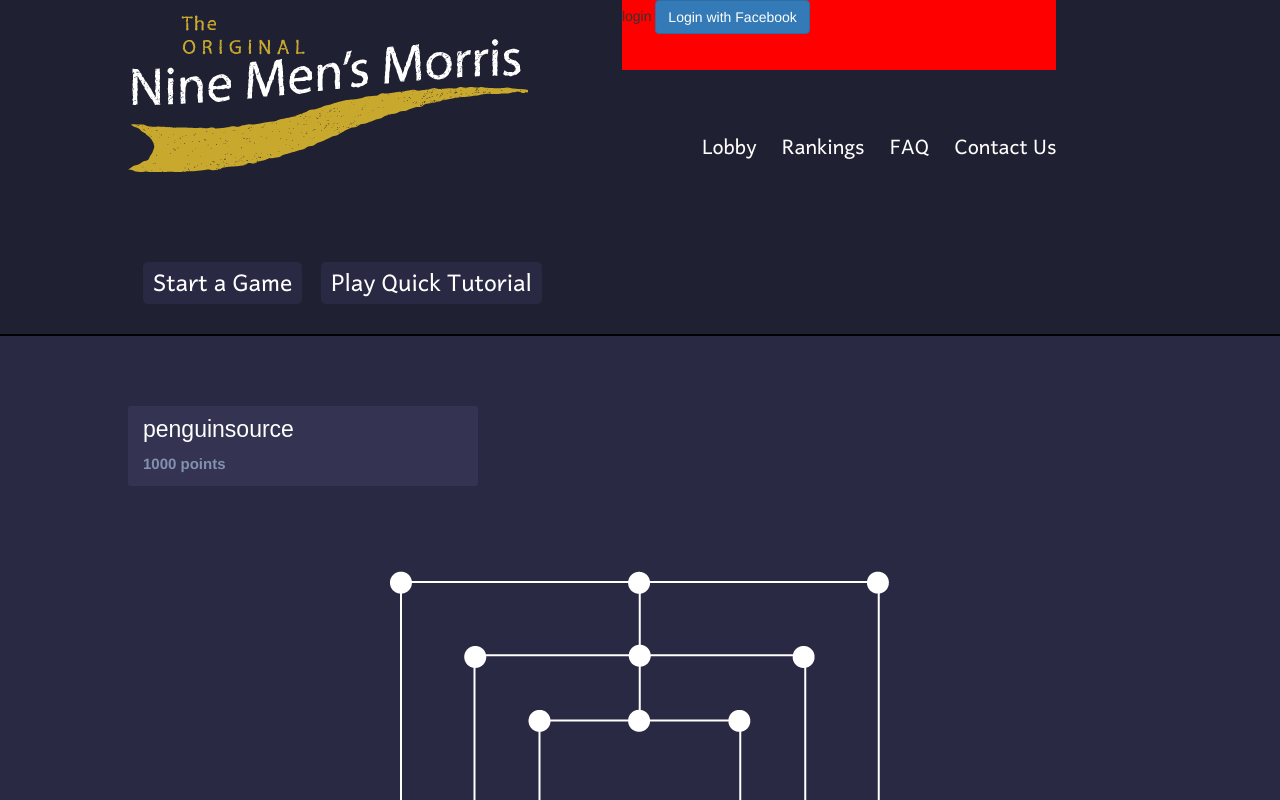
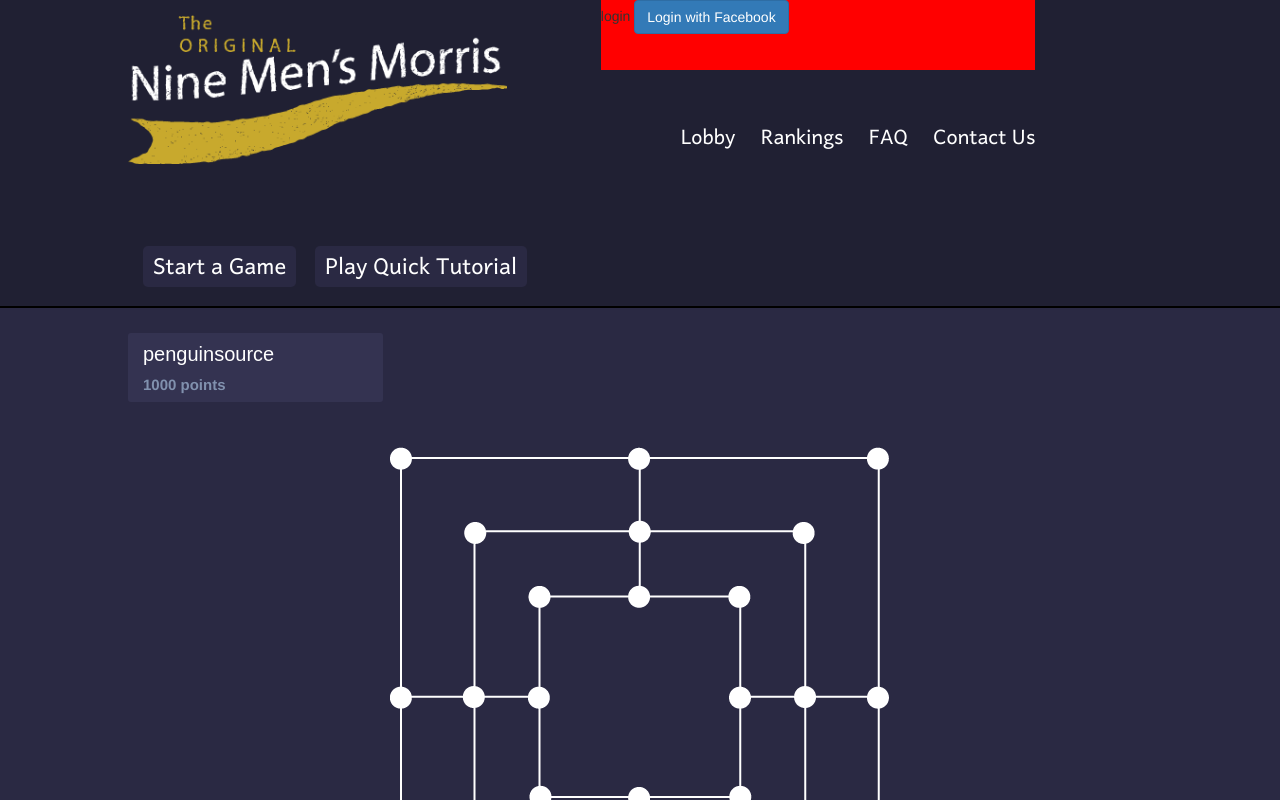
Before and after one commit to penguinsource/NinePenguins, a website: page public/index.html in a window 1280 px wide. Both pictures are taken after a click on the button "Play Quick Tutorial". Shown: the top 800 px of the page. Drawn offline with nearby package versions, Linux system fonts and the light colour scheme; some packages are replaced by stand-ins of ours; no server answers; a script that the page names is missing; files whose address does not match are found by name.

Commit message:
game page

```diff
--- a/public/css/basic_v1.0.css
+++ b/public/css/basic_v1.0.css
@@ -301,9 +301,22 @@ a:visited{
 
 */
 
+/*
+
 .player1pin {
 	background-color: rgb(67, 186, 225);
 	border-bottom: 5px solid rgb(28, 141, 148);
+}
+
+.player1pin:hover {
+
+}
+
+*/
+
+.player1pin {
+	background-color: rgb(97, 93, 168);
+	border-bottom: 5px solid rgb(62, 61, 92);
 }
 
 .player1pin:hover {
@@ -315,8 +328,8 @@ a:visited{
 }
 
 .pinFreePlace {
-	background-color: rgb(67, 186, 225);
-	border-bottom: 5px solid rgb(28, 141, 148);
+	background-color: rgb(97, 93, 168);
+	border-bottom: 5px solid rgb(62, 61, 92);
 	opacity: 0;
 }
 
@@ -432,7 +445,7 @@ a:visited{
 
 #topSection {
 	background-color: #202033;
-	padding-bottom: 30px;
+	padding-bottom: 19px;
 }
 
 #bottomSection {
@@ -457,11 +470,11 @@ a:visited{
 }
 
 nav {
-	padding-top: 60px;
 	padding-left: 60px;
 	/*font-family: Arial;*/
 	font-family: "andika_basicregular";
 	font-size: 20px;
+	padding-top: 50px;
 }
 
 nav .menuItem {
@@ -481,6 +494,7 @@ nav a {
 .logo {
 	margin-top: 15px;
 	display: inline-block;
+	width: 37%;
 }
 
 .loginSection {
@@ -490,7 +504,7 @@ nav a {
 
 #gameButtons {
 	border: none;
-	margin-top: 90px;
+	margin-top: 82px;
 }
 
 #gameButtons #searchingForGame {
@@ -504,12 +518,12 @@ nav a {
 	border: none;
 	background-color: #2A2943;
 	color: white;
-	font-size: 23px;
+	font-size: 22px;
 	margin-left: 15px;
 	padding: 2px 10px;
 	border-radius: 5px;
 	border-color: transparent;
-	padding-bottom: 7px;
+	padding-bottom: 8px;
 	font-family: "andika_basicregular";
 }
 
@@ -676,18 +690,18 @@ span.userMessageAuthor {
 /* game page */
 
 .playerInfoWrap {
-	width: 350px;
-	height: 80px;
+	width: 255px;
+	height: 69px;
 	background-color: #343351;
 	border-radius: 3px;
 	padding-top: 7px;
-	margin-top: 70px;
+	margin-top: 25px;
 }
 
 .playerName {
 	color: white;
 	font-family: Arial;
-	font-size: 23px;
+	font-size: 20px;
 	padding-left: 15px;
 	padding-top: 0px;
 	margin: 0;
@@ -698,7 +712,7 @@ span.userMessageAuthor {
 	font-size: 15px;
 	font-weight: bold;
 	padding-left: 15px;
-	padding-top: 7px
+	padding-top: 5px
 }
 
 #gameBoard {
@@ -706,7 +720,7 @@ span.userMessageAuthor {
 	height: 573px;
 	background-repeat: no-repeat;
 	margin: 0 auto;
-	margin-top: 50px;
+	margin-top: 10px;
 	position: relative;
 	background-image: url("/images/board_2.png");;
 	/*background-color: red;*/
```
